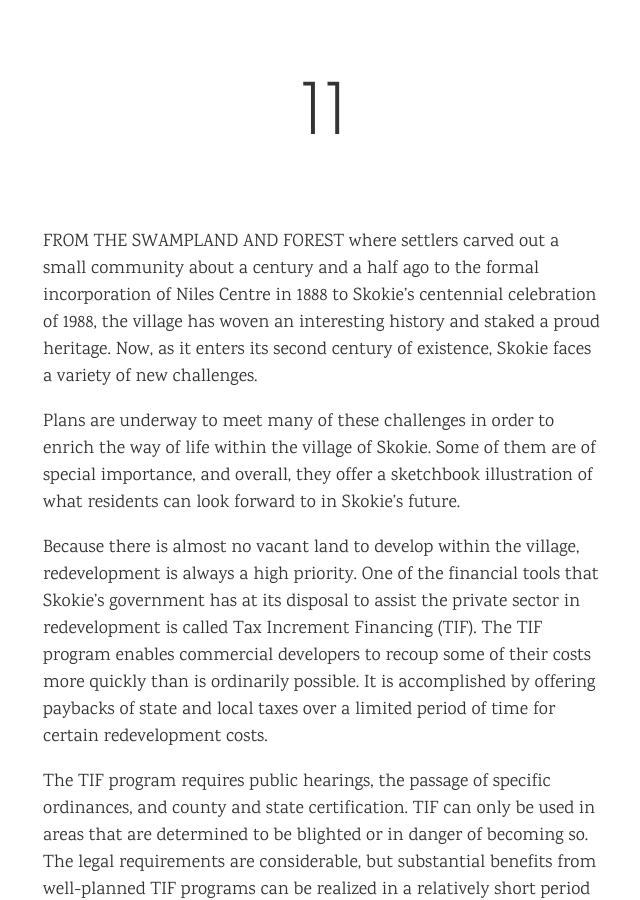
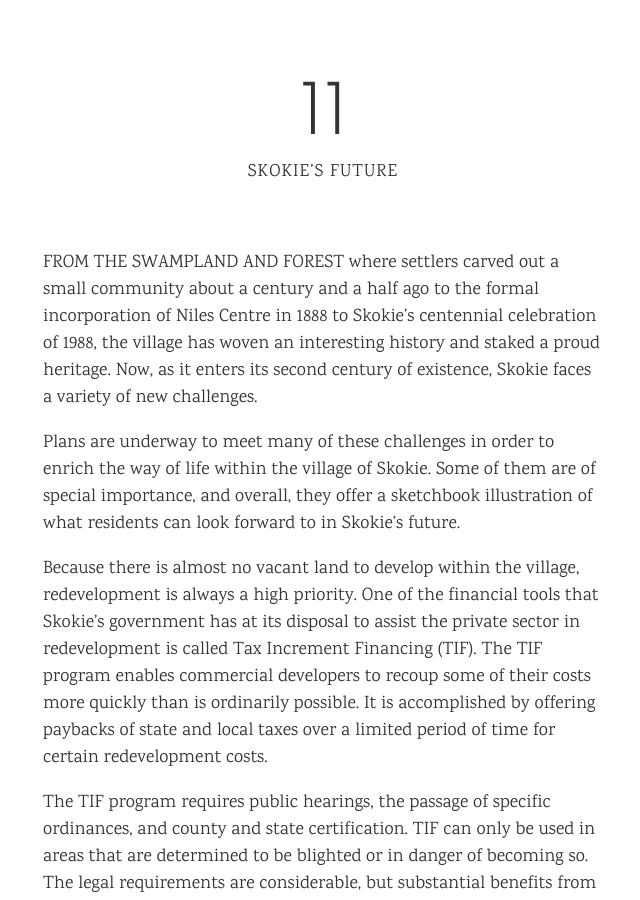
Before and after one commit to skokielibrary/skokiecentennial, a Jekyll site: the page built from _chapters/11.markdown, in a window 1280 px wide and 900 px high. Shown: the whole window, without its empty margins (317-957 px from the left). Built offline with Jekyll 4.4.1, drawn with Linux system fonts in a browser that asks for light colours.

Commit message:
Update 11.markdown

```diff
--- a/_chapters/11.markdown
+++ b/_chapters/11.markdown
@@ -1,6 +1,6 @@
 ---
 title: "11"
-subtitle: ""
+subtitle: "Skokie’s Future"
 ---
 
 FROM THE SWAMPLAND AND FOREST where settlers carved out a small community about a century and a half ago to the formal incorporation of Niles Centre in 1888 to Skokie’s centennial celebra­tion of 1988, the village has woven an interesting his­tory and staked a proud heritage. Now, as it enters its second century of existence, Skokie faces a variety of new challenges.
@@ -38,3 +38,7 @@
 Still in an early stage of development is an in-depth evaluation of Skokie’s downtown business district, centered around the intersection of Oakton and Lin­coln. A historical site and a onetime fashion center for much of the North Shore, it is a viable area for revital­ization. At the time of Skokie’s centennial celebration in 1988, preliminary staff meetings were already be­ing held in Village Hall to determine what kinds of changes or additions would best serve the community.
 
 These are just a few of the plans and programs that Skokie will launch as the village moves into its second century. All such efforts are sure to be guided by the same spirit and sense of cooperation that, over the past 100 years, has moved Skokie from a rural settlement to a vital community headed toward the 21st century.
+
+![Village of Skokie sign]({{ site.baseurl }}/assets/img/162.jpg)
+
+![Skokie Centennial logo]({{ site.baseurl }}/assets/img/163.jpg)
```
